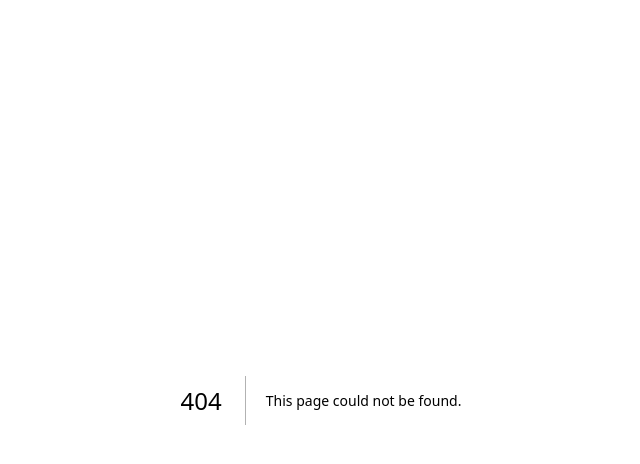
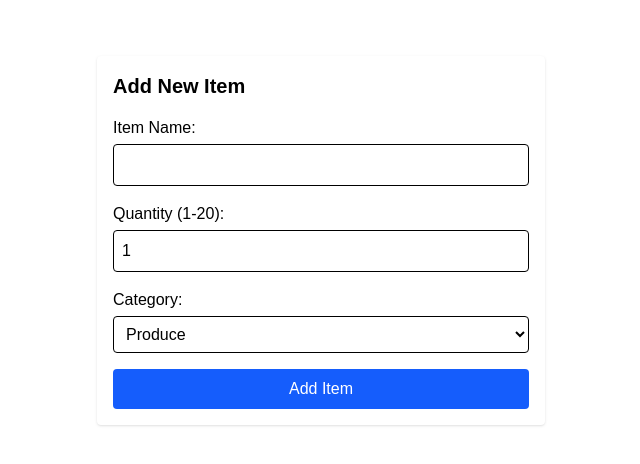
Before and after one commit to Parminder0/cprg306-assignments, a Next.js app: page /week-5 in a window 1280 px wide. Before the commit this address had no page. Shown: the top 464 px of the page, without its empty margins (319-959 px from the left). Built offline with nearby package versions, Linux system fonts and the light colour scheme.

Commit message:
Completed Week 5 assignment

```diff
--- a/app/page.js
+++ b/app/page.js
@@ -9,6 +9,7 @@ export default function Home() {
         <li><Link href="/week-2" className="text-blue-500 hover:underline">Week 2</Link></li>
         <li><Link href="/week-3" className="text-blue-500 hover:underline">Week 3</Link></li>
         <li><Link href="/week-4" className="text-blue-500 hover:underline">Week 4</Link></li>
+        <li><Link href="/week-5" className="text-blue-500 hover:underline">Week 5</Link></li>
       </ul>
     </main>
   );
--- /dev/null
+++ b/app/week-5/new-item.js
@@ -0,0 +1,86 @@
+"use client";
+import { useState } from "react";
+
+export default function NewItem() {
+  const [name, setName] = useState("");
+  const [quantity, setQuantity] = useState(1);
+  const [category, setCategory] = useState("produce");
+
+  function handleSubmit(event) {
+    event.preventDefault();
+
+    const item = {
+      name,
+      quantity,
+      category,
+    };
+
+    console.log(item);
+    alert(`Name: ${name}\nQuantity: ${quantity}\nCategory: ${category}`);
+
+    setName("");
+    setQuantity(1);
+    setCategory("produce");
+  }
+
+  return (
+    <form
+      onSubmit={handleSubmit}
+      className="max-w-md mx-auto mt-10 p-4 bg-white text-black rounded shadow space-y-4"
+    >
+      <h2 className="text-xl font-bold">Add New Item</h2>
+
+      <div>
+        <label className="block mb-1 font-medium">Item Name:</label>
+        <input
+          type="text"
+          value={name}
+          onChange={(e) => setName(e.target.value)}
+          required
+          className="w-full p-2 border rounded"
+        />
+      </div>
+
+      <div>
+        <label className="block mb-1 font-medium">Quantity (1-20):</label>
+        <input
+          type="number"
+          min="1"
+          max="20"
+          value={quantity}
+          onChange={(e) => setQuantity(Number(e.target.value))}
+          required
+          className="w-full p-2 border rounded"
+        />
+      </div>
+
+      <div>
+        <label className="block mb-1 font-medium">Category:</label>
+        <select
+          value={category}
+          onChange={(e) => setCategory(e.target.value)}
+          className="w-full p-2 border rounded"
+        >
+          <option value="produce">Produce</option>
+          <option value="dairy">Dairy</option>
+          <option value="bakery">Bakery</option>
+          <option value="meat">Meat</option>
+          <option value="frozen foods">Frozen Foods</option>
+          <option value="canned goods">Canned Goods</option>
+          <option value="dry goods">Dry Goods</option>
+          <option value="beverages">Beverages</option>
+          <option value="snacks">Snacks</option>
+          <option value="household">Household</option>
+          <option value="other">Other</option>
+        </select>
+      </div>
+
+      <button
+        type="submit"
+        className="w-full bg-blue-600 text-white p-2 rounded hover:bg-blue-700"
+      >
+        Add Item
+      </button>
+    </form>
+  );
+}
--- /dev/null
+++ b/app/week-5/page.js
@@ -0,0 +1,9 @@
+import NewItem from "./new-item";
+
+export default function Page() {
+  return (
+    <main className="p-4">
+      <NewItem />
+    </main>
+  );
+}
```
